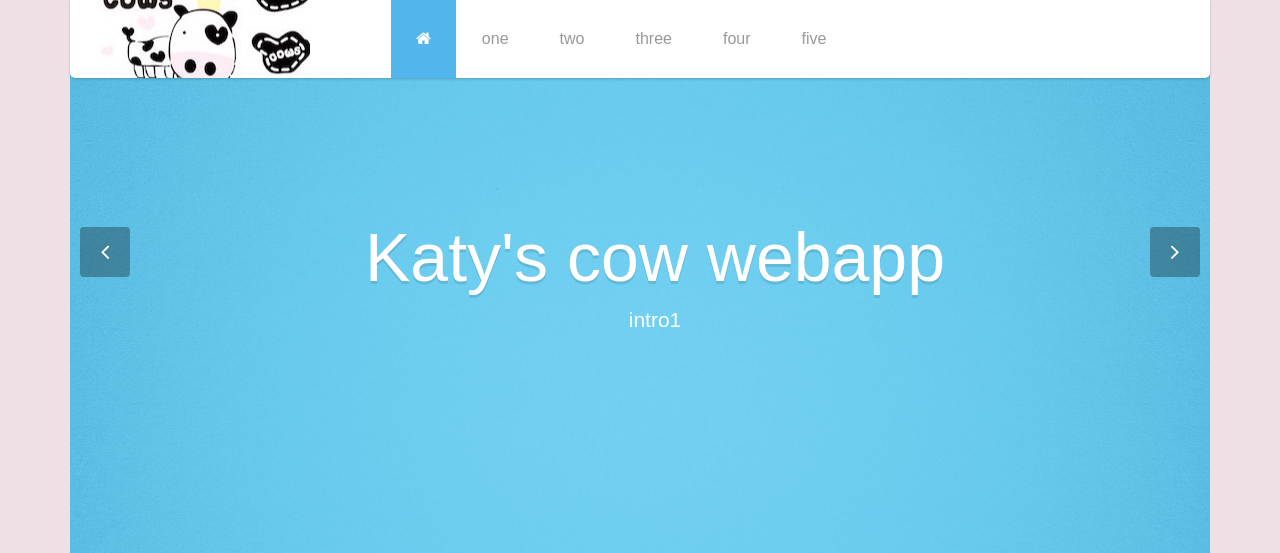
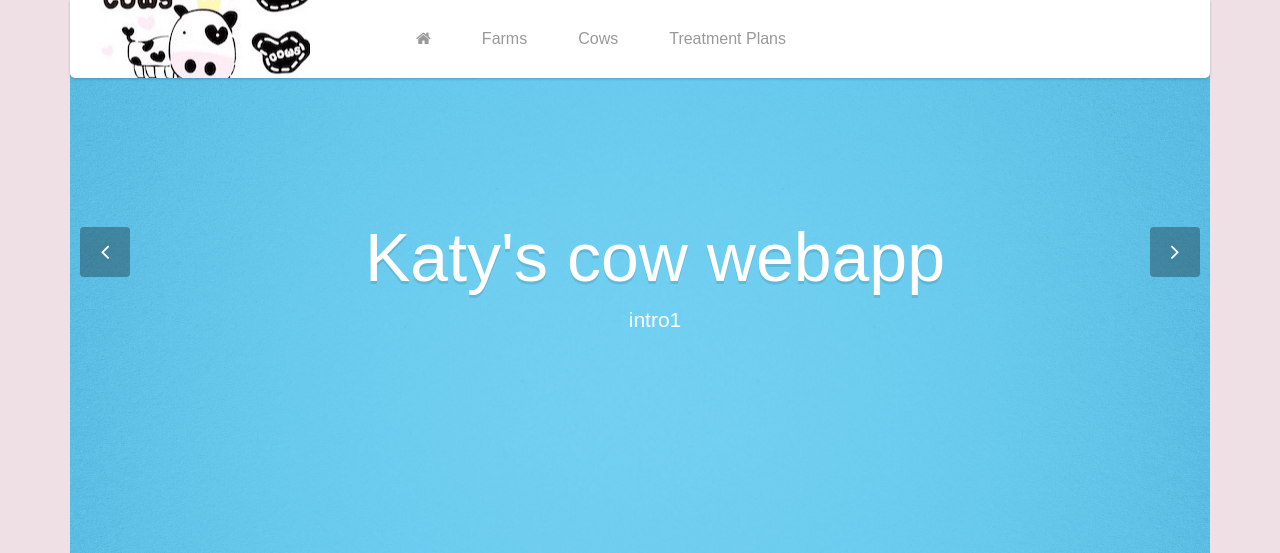
Before and after one commit to guerfan/CowCareWebApp, a Flask app: page / in a window 1280 px wide. Shown: the top 553 px of the page. Run offline with Flask 2, Linux system fonts and the light colour scheme; the visitor is signed in with stand-in values (Sample User, id 1); some libraries are stand-ins or nearby versions; some web fonts are replaced.

Commit message:
Moved some code around and tried to work on treatment plan..

```diff
--- a/app.py
+++ b/app.py
@@ -31,12 +31,6 @@ def login_required(f):
 @login_required
 def home():
     return render_template('index.html')  # render a template
-
-
-
-@app.route('/welcome')
-def welcome():
-    return render_template('welcome.html')  # render a template
 
 
 # route for handling the login page logic
@@ -78,10 +72,10 @@ def logout():
     flash('You were logged out.')
     return redirect(url_for('welcome'))
 
-@app.route('/treatmentplan')
+@app.route('/treatment_plans')
 def treatmentplan():
-    r = open('plan.json').read()
-    raw = json.loads(r)
+    r = open('plan.json')
+    raw = json.dumps(r.read())
     return render_template('treatmentplan.html',data=raw)
 
 # start the server with the 'run()' method
--- a/templates/index.html
+++ b/templates/index.html
@@ -1,4 +1,5 @@
 {% extends "login_base.html" %}
+{% set active_page = "home" %}
 {% block content %}
    <section id="main-slider" class="carousel">
         <div class="carousel-inner">
--- a/templates/login_base.html
+++ b/templates/login_base.html
@@ -1,4 +1,5 @@
-{%extends "base.html"%}
+{%extends "navigation_bar.html"%}
+{% set active_page = active_page|default('home') -%}
 {%block login%}
     <header id="header" role="banner">
         <div class="container">
@@ -14,12 +15,11 @@
                 </div>
                 <div class="collapse navbar-collapse">
                     <ul class="nav navbar-nav">
-                        <li class="active"><a href="#main-slider"><i class="icon-home"></i></a></li>
-                        <li><a href="#one">one</a></li>
-                        <li><a href="#two">two</a></li>
-                        <li><a href="#three">three</a></li>
-                        <li><a href="#four">four</a></li>
-                        <li><a href="#five">five</a></li>
+                        <li{% if id == active_page %}class = "active"{%endif%}><a href="/"><i class="icon-home"></i></a></li>
+                        {% for href, id, caption in navigation_bar %}
+                        <li{% if id == active_page %}class = "active"{%endif%}><a href="{{href|e}}">{{caption|e}}</a></li>
+                        {%endfor%}
+
                     </ul>
                 </div>
             </div>
--- /dev/null
+++ b/templates/navigation_bar.html
@@ -0,0 +1,7 @@
+{%extends "base.html"%}
+{% set navigation_bar = [
+    ('/farm', 'farms', 'Farms'),
+    ('/cows', 'cows', 'Cows'),
+    ('/treatment_plans', 'treatment plans', 'Treatment Plans')
+] -%}
+{% set active_page = active_page|default('home') -%}
```
Also changed, not shown: templates/treatmentplan.html (+23 -4 lines).
